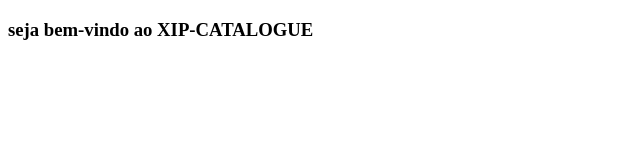
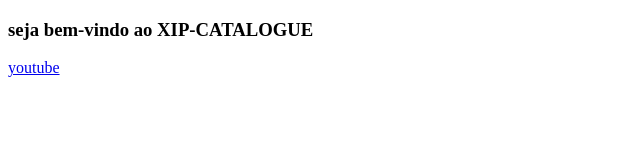
Before and after one commit to PaneladaDe87/xipCatalogue.github.io, a plain HTML site: page index.html in a window 1280 px wide. Shown: the full height of the page, 0-640 px from the left. Drawn offline with Linux system fonts and the light colour scheme.

Commit message:
Update index.html

```diff
--- a/index.html
+++ b/index.html
@@ -9,6 +9,7 @@
         <header class="header">
             <div class="text">
                 <h3>seja bem-vindo ao XIP-CATALOGUE</h3>
+                <a href="https://youtube.com/@xipcatalogue7821">youtube</a>
             </div>
         </header>
     </body>
```
